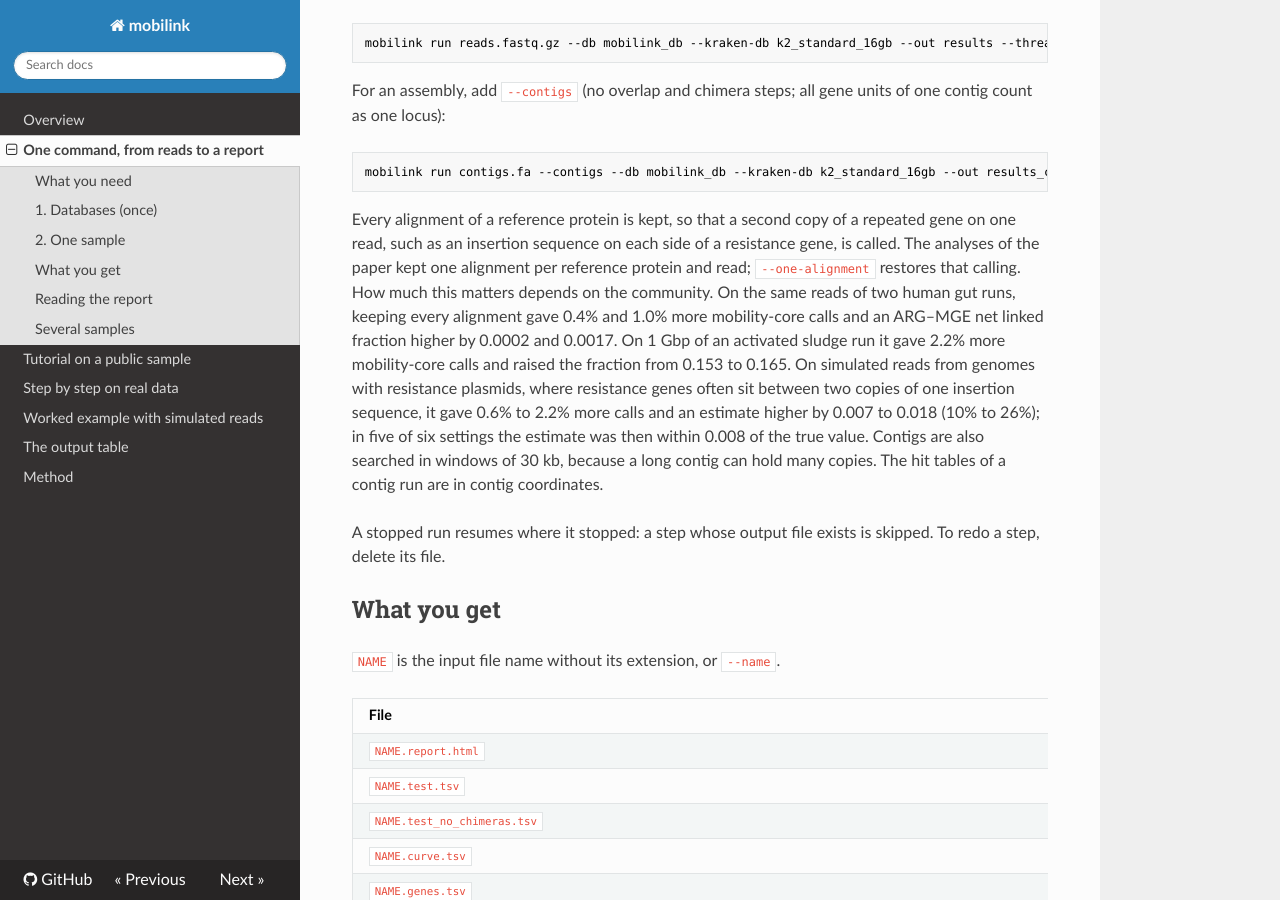
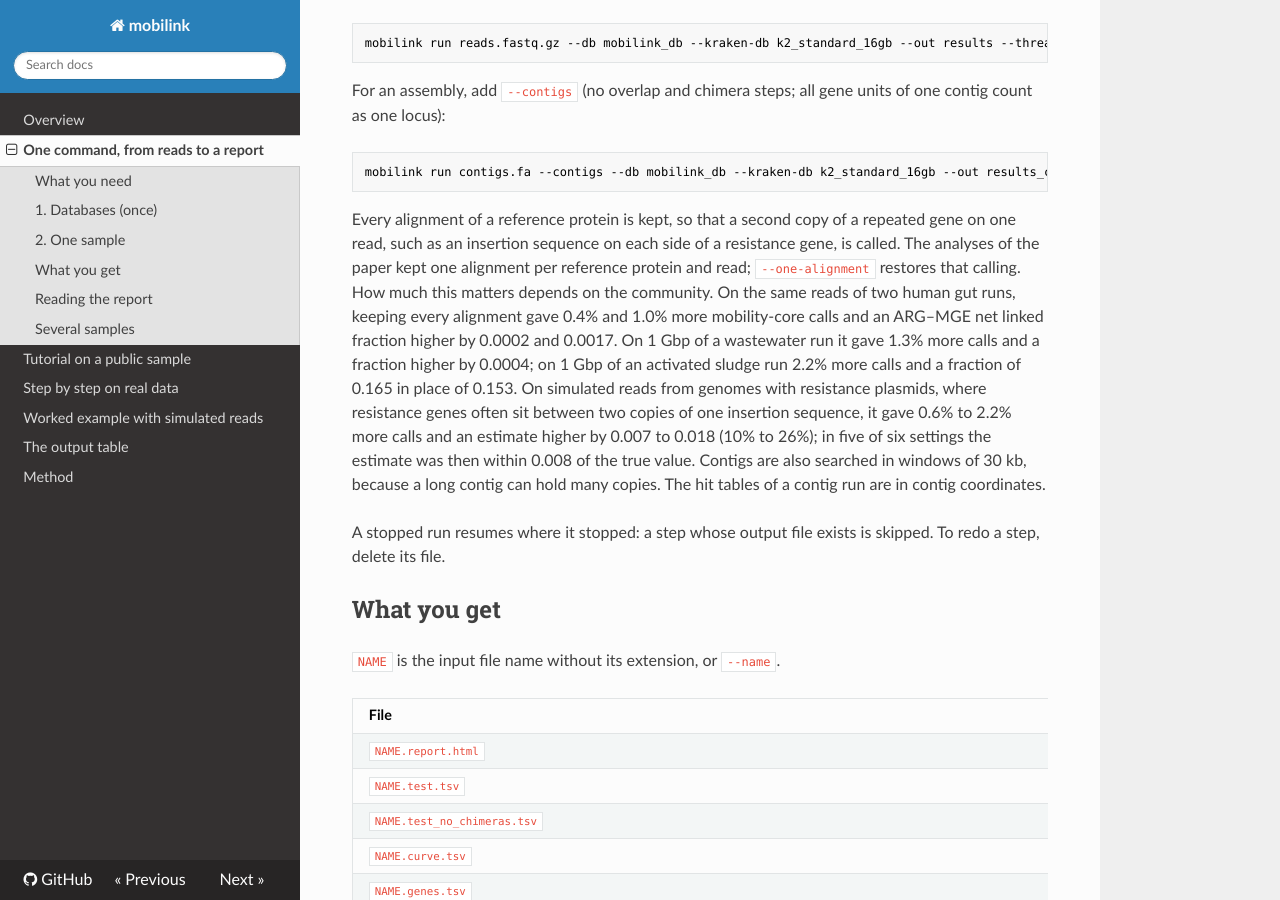
Before and after one commit to allminer1/mobilink, an MkDocs documentation site: the page built from docs/one_command.md, in a window 1280 px wide and 900 px high, scrolled down 1046 px. Built offline with MkDocs 1.6.1, drawn with Linux system fonts in a browser that asks for light colours; nearby versions of some CDN libraries.

Commit message:
Docs: both gene callings on a wastewater run

```diff
--- a/docs/one_command.md
+++ b/docs/one_command.md
@@ -50,8 +50,9 @@ Every alignment of a reference protein is kept, so that a second copy of a repea
 insertion sequence on each side of a resistance gene, is called. The analyses of the paper kept one alignment per
 reference protein and read; `--one-alignment` restores that calling. How much this matters depends on the community.
 On the same reads of two human gut runs, keeping every alignment gave 0.4% and 1.0% more mobility-core calls and an
-ARG–MGE net linked fraction higher by 0.0002 and 0.0017. On 1 Gbp of an activated sludge run it gave 2.2% more
-mobility-core calls and raised the fraction from 0.153 to 0.165. On simulated reads from genomes with resistance
+ARG–MGE net linked fraction higher by 0.0002 and 0.0017. On 1 Gbp of a wastewater run it gave 1.3% more calls and a
+fraction higher by 0.0004; on 1 Gbp of an activated sludge run 2.2% more calls and a fraction of 0.165 in place of
+0.153. On simulated reads from genomes with resistance
 plasmids, where resistance genes often sit between two copies of one insertion sequence, it gave 0.6% to 2.2% more
 calls and an estimate higher by 0.007 to 0.018 (10% to 26%); in five of six settings the estimate was then within
 0.008 of the true value. Contigs are also searched in windows of 30 kb, because a long contig can hold many copies. The hit tables of a contig run are in
```
Also changed, not shown: CHANGELOG.md (+3 -2 lines).
